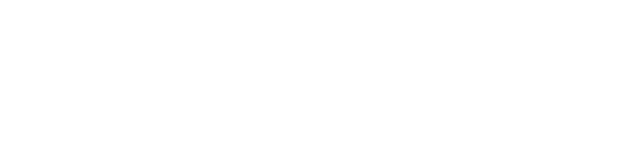
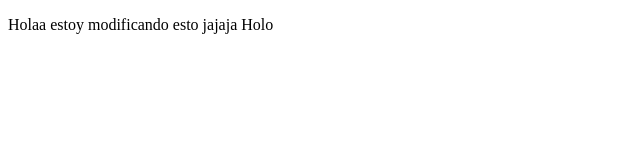
Before and after one commit to JorgeMont/repositorio-de-prueba, a plain HTML site: page src/index.html in a window 1280 px wide. Shown: the whole page, without its empty margins (0-640 px from the left). Drawn offline with Linux system fonts and the light colour scheme.

Commit message:
Modificando

```diff
--- a/src/index.html
+++ b/src/index.html
@@ -7,6 +7,6 @@
     <title>Document</title>
 </head>
 <body>
-
+    <p>Holaa estoy modificando esto jajaja Holo</p>
 </body>
 </html>
```
